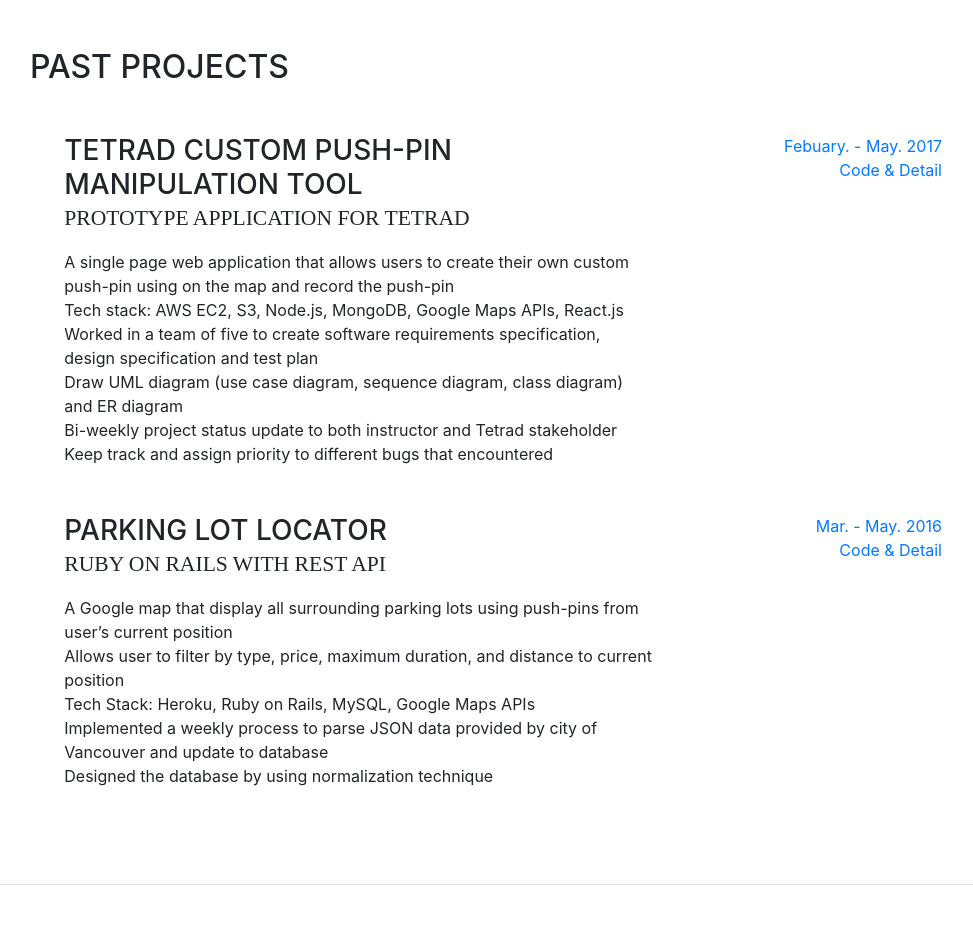
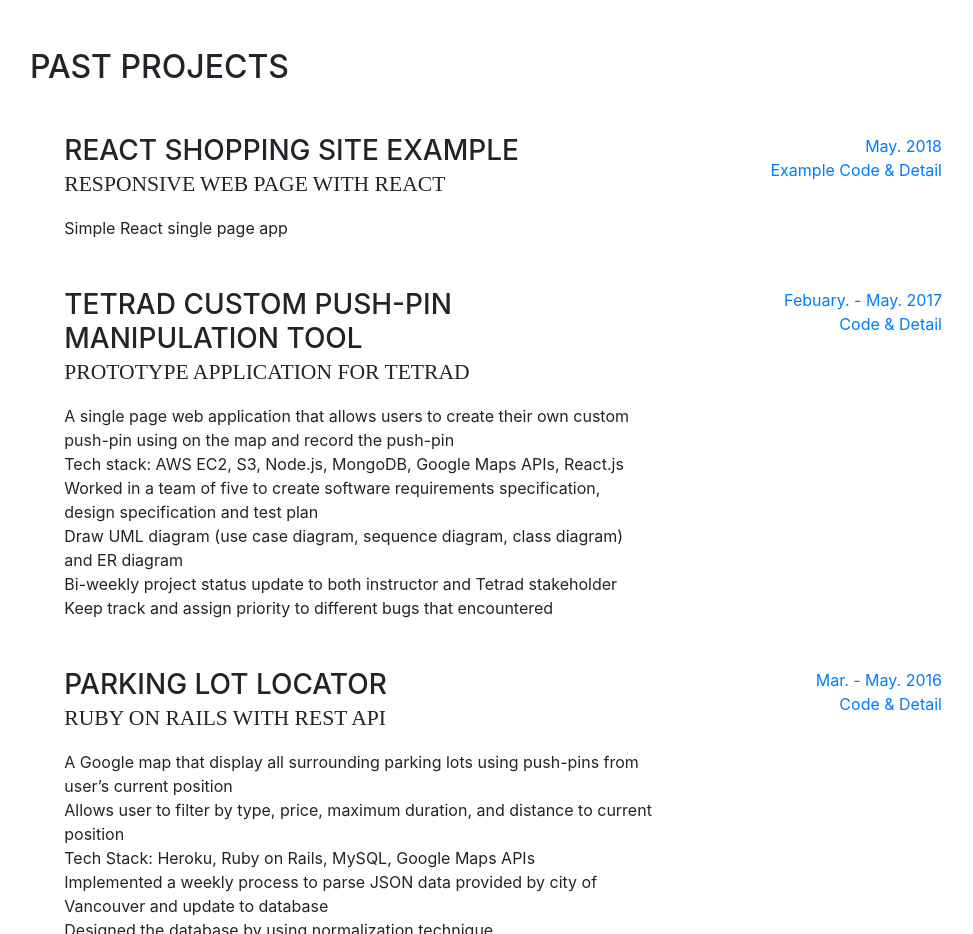
Before and after one commit to hongyili93/simplehomepage, a website with bundled scripts: page index.html in a window 1280 px wide. Shown: the part 4000-4934 px from the top of the page, without its empty margins (290-1263 px from the left). Before the commit the page ends 4885 px from the top, so only its background shows below. Built offline with nearby package versions, Linux system fonts and the light colour scheme; a web font is replaced by a local one.

Commit message:
add some react project detail

```diff
--- a/index.html
+++ b/index.html
@@ -209,6 +209,20 @@
           <ul class="fa-ul mb-0">
 
             <div class="resume-item d-flex flex-column flex-md-row mb-5">
+              <div class="resume-content mr-auto">
+                <h3 class="mb-0">React shopping site example</h3>
+                <div class="subheading mb-3">Responsive web page with React</div>
+                <li>Simple React single page app</li>
+              </div>
+              <div class="resume-date text-md-right">
+                <span class="text-primary">May. 2018</span>
+                </br>
+                <a href="hongyili.me/project-react/index.html" target="_blank">Example</a>
+                <a href="https://github.com/hongyili93/project-react" target="_blank">Code & Detail</a>
+              </div>
+            </div>
+
+            <div class="resume-item d-flex flex-column flex-md-row mb-5">
             <div class="resume-content mr-auto">
               <h3 class="mb-0">Tetrad Custom Push-Pin Manipulation Tool</h3>
               <div class="subheading mb-3">Prototype application For Tetrad</div>
```
